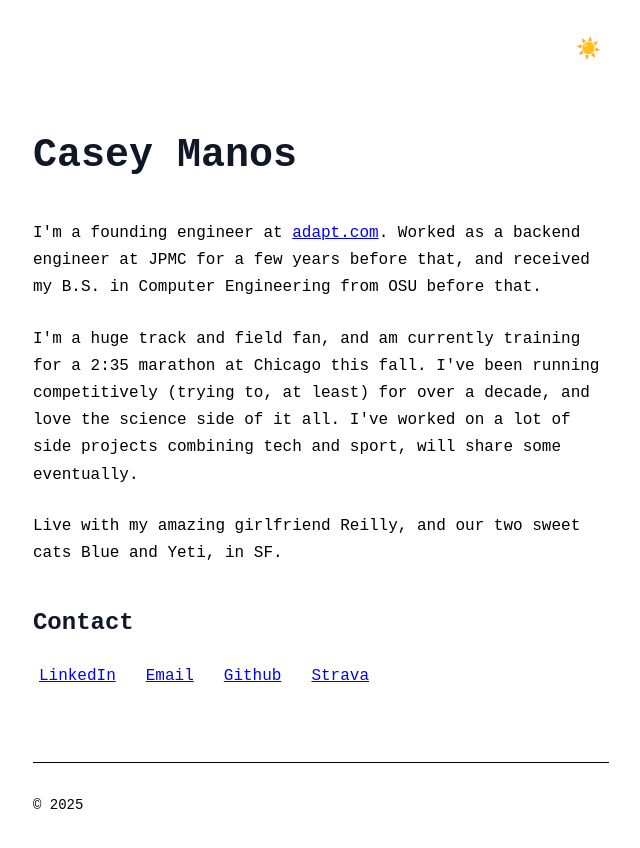
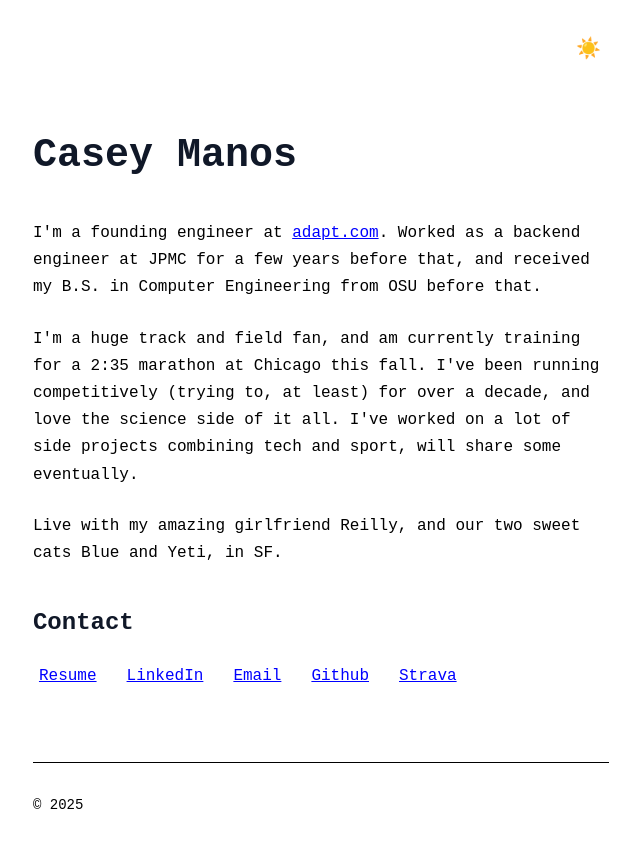
Before and after one commit to caseymanos/homepage, a SvelteKit app: page / in a window 1280 px wide. Shown: the whole page, without its empty margins (319-959 px from the left). Built offline with nearby package versions, Linux system fonts and the light colour scheme.

Commit message:
Add resume link to contact list

```diff
--- a/src/routes/+page.svelte
+++ b/src/routes/+page.svelte
@@ -20,6 +20,7 @@
 
 	<h2>Contact</h2>
 	<ul class="contact-list">
+		<li><a href="/resume">Resume</a></li>
 		<li><a href="https://linkedin.com/in/casey-manos">LinkedIn</a></li>
 		<li><a href="mailto:manoscasey@gmail.com">Email</a></li>
 		<li><a href="https://github.com/caseymanos">Github</a></li>
```
